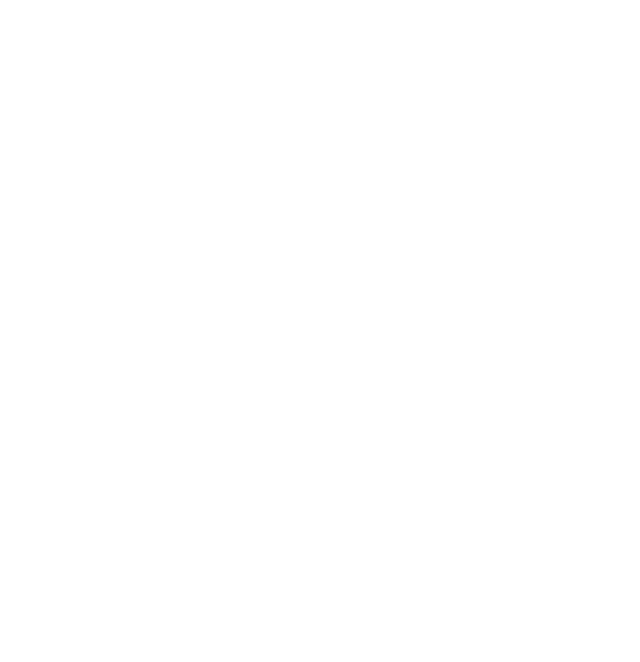
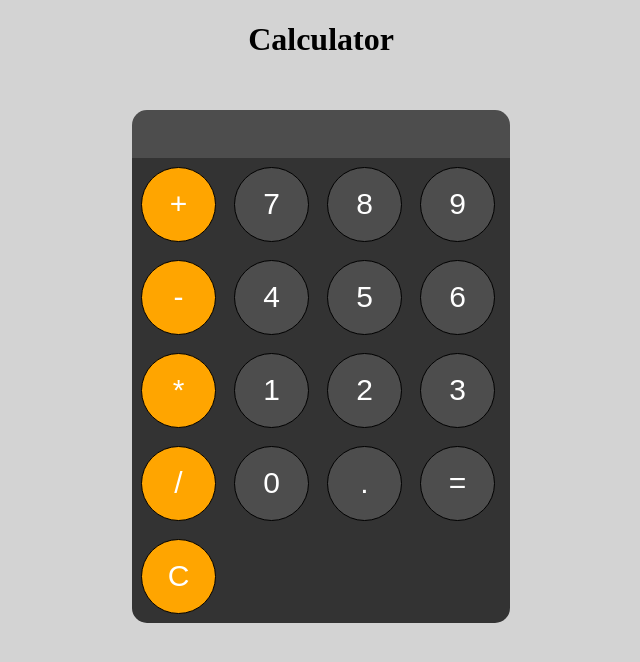
Before and after one commit to Japue/Japue.github.io, a plain HTML site: page HTML-projects/calculator/index.html in a window 1280 px wide. Shown: the whole page, without its empty margins (319-959 px from the left). Drawn offline with Linux system fonts and the light colour scheme.

Commit message:
added calculator functionality

```diff
--- a/HTML-projects/calculator/index.html
+++ b/HTML-projects/calculator/index.html
@@ -7,6 +7,35 @@
     <link rel="stylesheet" href="style.css">
 </head>
 <body>
-    <script href="index.js"></script>
+    <h1>Calculator</h1>
+    <div class="wrapper">
+        <p id="resultBox"></p>
+        <div class="buttonWrapper">
+            <button type="button" class="operations" id="o+" onclick="plus()">+</button>
+            <button type="button" class="numbers" id="n7" onclick="seven()">7</button>
+            <button type="button" class="numbers" id="n8" onclick="eight()">8</button>
+            <button type="button" class="numbers" id="n9" onclick="nine()">9</button>
+
+            <button type="button" class="operations" id="o-" onclick="minus()">-</button>
+            <button type="button" class="numbers" id="n4" onclick="four()">4</button>
+            <button type="button" class="numbers" id="n5" onclick="five()">5</button>
+            <button type="button" class="numbers" id="n6" onclick="six()">6</button>
+
+            <button type="button" class="operations" id="o*" onclick="multiply()">*</button>
+            <button type="button" class="numbers" id="n1" onclick="one()">1</button>
+            <button type="button" class="numbers" id="n2" onclick="two()">2</button>
+            <button type="button" class="numbers" id="n3" onclick="three()">3</button>
+
+            <button type="button" class="operations" id="o/" onclick="divide()">/</button>
+            <button type="button" class="numbers" id="n0" onclick="zero()">0</button>
+            <button type="button" class="numbers" id="n." onclick="comma()">.</button>
+            <button type="button" class="numbers" id="n=" onclick="equals()">=</button>
+
+            <button type="button" class="operations" id="oC" onclick="trash()">C</button>
+        </div>
+    </div>
+
+
+    <script src="index.js"></script>
 </body>
 </html>
--- a/HTML-projects/calculator/index.js
+++ b/HTML-projects/calculator/index.js
@@ -0,0 +1,124 @@
+const resultBox = document.getElementById("resultBox");
+let result = "";
+let hasComma = false;
+let numOfOperations = 0;
+
+const operations = {
+    "+": (a, b) => a + b,
+    "-": (a, b) => a - b,
+    "*": (a, b) => a * b,
+    "/": (a, b) => a / b,
+};
+
+function zero(){
+    result += "0";
+    resultBox.textContent = result;
+}
+
+function one(){
+    result += "1";
+    resultBox.textContent = result;
+}
+
+function two(){
+    result += "2";
+    resultBox.textContent = result;
+}
+
+function three(){
+    result += "3";
+    resultBox.textContent = result;
+}
+
+function four(){
+    result += "4";
+    resultBox.textContent = result;
+}
+
+function five(){
+    result += "5";
+    resultBox.textContent = result;
+}
+
+function six(){
+    result += "6";
+    resultBox.textContent = result;
+}
+
+function seven(){
+    result += "7";
+    resultBox.textContent = result;
+}
+
+function eight(){
+    result += "8";
+    resultBox.textContent = result;
+}
+
+function nine(){
+    result += "9";
+    resultBox.textContent = result;
+}
+
+function plus(){
+    result += " + ";
+    hasComma = false;
+    numOfOperations += 1;
+    resultBox.textContent = result;
+}
+
+function minus(){
+    result += " - ";
+    hasComma = false;
+    numOfOperations += 1;
+    resultBox.textContent = result;
+}
+
+function multiply(){
+    result += " * ";
+    hasComma = false;
+    numOfOperations += 1;
+    resultBox.textContent = result;
+}
+
+function divide(){
+    result += " / ";
+    hasComma = false;
+    numOfOperations += 1;
+    resultBox.textContent = result;
+}
+
+function comma(){
+    if(!hasComma){
+        result += ".";
+        hasComma = true;
+    }
+    resultBox.textContent = result;
+}
+
+function trash(){
+    result = "";
+    hasComma = false;
+    numOfOperations = 0;
+    resultBox.textContent = result;
+}
+
+function equals(){
+    if (numOfOperations != 0) {
+        for (let operation = 0; operation < numOfOperations - 1; operation++) {
+            let spaceIndex = result.indexOf(" ");
+            let firstNum = Number(result.slice(0, spaceIndex));
+            let operator = result[spaceIndex + 1];
+            let secondSpaceIndex = result.indexOf(" ", spaceIndex + 3)
+            let secondNum = Number(result.slice(spaceIndex + 3, secondSpaceIndex));
+            result = String(operations[operator](firstNum, secondNum)) + result.slice(secondSpaceIndex);
+        }
+        let spaceIndex = result.indexOf(" ");
+        let firstNum = Number(result.slice(0, spaceIndex));
+        let operator = result[spaceIndex + 1];
+        let secondNum = Number(result.slice(spaceIndex + 3));
+        result = String(operations[operator](firstNum, secondNum));
+    }
+    numOfOperations = 0;
+    resultBox.textContent = result;
+}
--- a/HTML-projects/calculator/style.css
+++ b/HTML-projects/calculator/style.css
@@ -0,0 +1,56 @@
+body{
+    background-color: lightgray;
+}
+
+h1{
+    text-align: center;
+}
+
+.wrapper{
+    display: flex;
+    flex-direction: column;
+    align-items: center;
+}
+
+#resultBox{
+    background-color: hsl(0 0% 30%);
+    width: 12em;
+    height: 1em;
+    padding: 0.3em;
+    border-radius: 15px 15px 0px 0px;
+    margin-bottom: 0px;
+
+    font-size: 30px;
+    color: white;
+}
+
+.buttonWrapper{
+    background-color: hsl(0 0% 20%);
+    width: 12em;
+    padding: 0.3em;
+    border-radius: 0px 0px 15px 15px;
+
+    font-size: 30px;
+
+    display: flex;
+    flex-direction: row;
+    flex-wrap: wrap;
+    gap: 0.6em;
+}
+
+.buttonWrapper button{
+    border: 1px solid black;
+    border-radius: 100px;
+    width: 2.5em;
+    height: 2.5em;
+    font-size: 30px;
+    color: white;
+}
+
+.operations{
+    background-color: orange;
+}
+
+.numbers{
+    background-color: hsl(0 0% 30%);
+}
```
